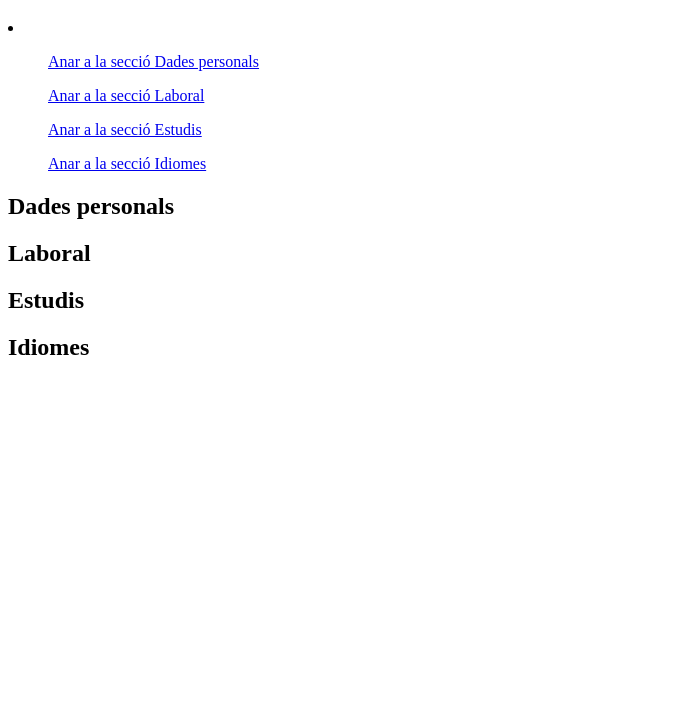
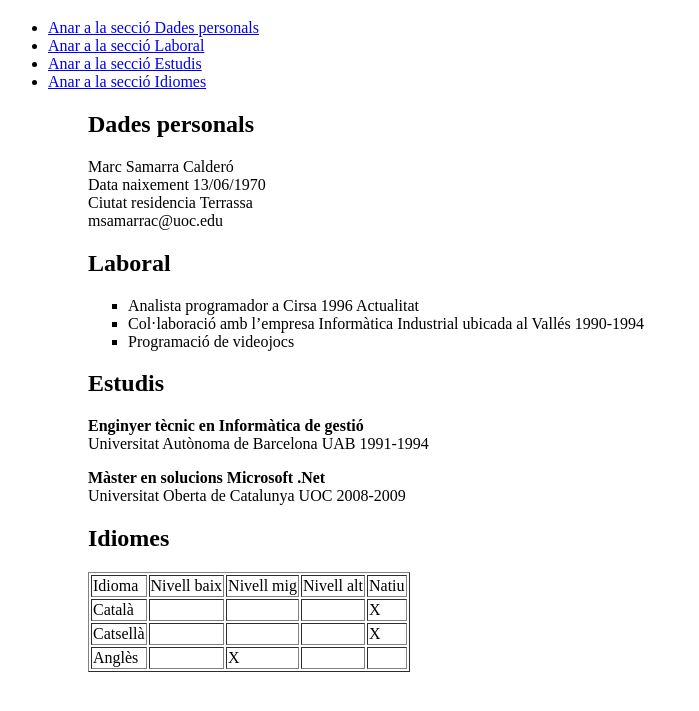
Before and after one commit to marcsamarra/Practica1, a plain HTML site: page cv.html in a window 1280 px wide. Shown: the part 61-772 px from the top of the page, without its empty margins (0-699 px from the left). Drawn offline with Linux system fonts and the light colour scheme.

Commit message:
crear seccions

```diff
--- a/cv.html
+++ b/cv.html
@@ -4,26 +4,92 @@
     <meta charset="UTF-8">
     <meta http-equiv="X-UA-Compatible" content="IE=edge">
     <meta name="viewport" content="width=device-width, initial-scale=1.0">
-    <title>Document</title>
+    <title>Cuuriculum</title>
 </head>
 <body>
     <h1>Curriculum Vitae</h1>
-
-    <li>
-        <ul><a href="#dades_personals">Anar a la secció Dades personals</a></ul>
-        <ul><a href="#laboral">Anar a la secció Laboral</a></ul>
-        <ul><a href="#estudis">Anar a la secció Estudis</a></ul>
-        <ul><a href="#idiomes">Anar a la secció Idiomes</a></ul>
-    </li>
+    <span>
+        <ul>
+            <li><a href="#dades_personals">Anar a la secció Dades personals</a></li>
+            <li><a href="#laboral">Anar a la secció Laboral</a></li>
+            <li><a href="#estudis">Anar a la secció Estudis</a></li>
+            <li><a href="#idiomes">Anar a la secció Idiomes</a></li>
+        <ul>
+        </span>
 
 
-    <h2 id="dades_personals">Dades personals</h2>
+    <div>
+        <h2 id="dades_personals">Dades personals</h2>
+        <div>Marc Samarra Calderó</div>
+        <div>Data naixement 13/06/1970</div>
+        <div>Ciutat residencia Terrassa</div>
+        <div>msamarrac@uoc.edu</div>
+
+    </div>
 
 
 
+    <div>
+    <h2 id="Laboral">Laboral</h2>
+        <ul>
+            <li>Analista programador a Cirsa 1996 Actualitat</li>
+            <li>Col·laboració amb l’empresa Informàtica Industrial ubicada al Vallés 1990-1994     </li>
+            <li>Programació de videojocs</li>
+        </ul>
+    </div>
 
-    <h2 id="Laboral">Laboral</h2>
-    <h2 id="estudis">Estudis</h2>
-    <h2 id="idiomes">Idiomes</h2>
+    <div>
+        <h2 id="estudis">Estudis</h2>
+        <p> <b>Enginyer tècnic en Informàtica de gestió</b><br>
+        Universitat Autònoma de Barcelona UAB 1991-1994</p>
+
+        <p><b>Màster en solucions Microsoft .Net</b><br>
+        Universitat Oberta de Catalunya UOC 2008-2009</p>
+
+    </div>
+
+
+    <div>
+        <h2 id="idiomes">Idiomes</h2>
+        <table border="1">
+            <thead>
+              <td>Idioma</td>
+              <td>Nivell baix</td>
+              <td>Nivell mig</td>
+              <td>Nivell alt</td>
+              <td>Natiu</tdr>
+            </thead>
+            <tbody>
+
+
+            </tbody>
+                <tr>
+                    <td>Català</td>
+                    <td></td>
+                    <td></td>
+                    <td></td>
+                    <td>X</td>
+                </tr>
+                <tr>
+                    <td>Catsellà</td>
+                    <td></td>
+                    <td></td>
+                    <td></td>
+                    <td>X</td>
+                </tr>
+                <tr>
+                    <td>Anglès</td>
+                    <td></td>
+                    <td>X</td>
+                    <td></td>
+                    <td></td>
+                </tr>
+            </tr>
+
+
+        </table>
+    </div>
+
+
 </body>
 </html>
```
